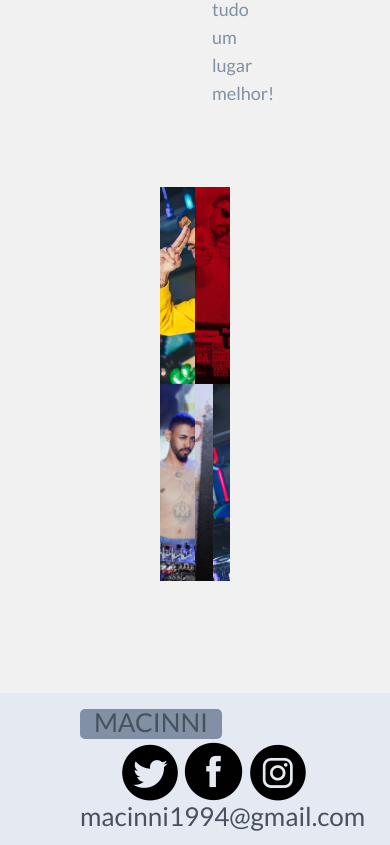
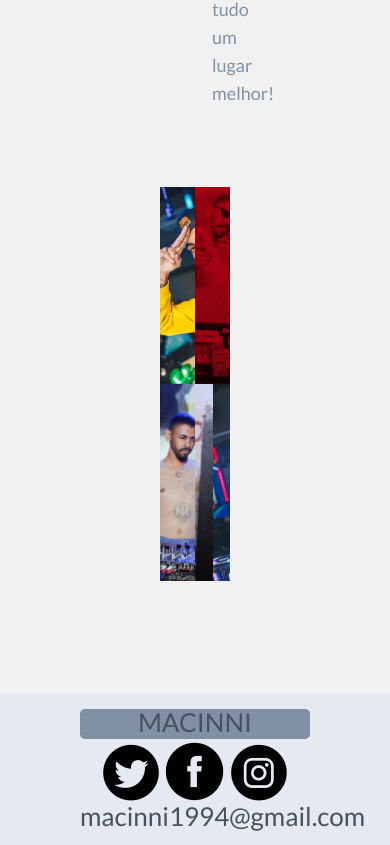
Before and after one commit to dudavsilva/djmacinni, a plain HTML site: page index.html in a window 390 px wide. Shown: the part 2305-3150 px from the top of the page. Drawn offline with Linux system fonts and the light colour scheme.

Commit message:
Update rodape.css

```diff
--- a/rodape.css
+++ b/rodape.css
@@ -24,6 +24,18 @@
 }
 
 .email{
-	text-align: end;
+    text-align: end;
     font-size: 26px;
 }
+
+@media (max-width: 768px){
+
+	.box{
+	width: auto;
+	}
+
+	.icones{
+		justify-content: center;
+	}
+
+}
```
